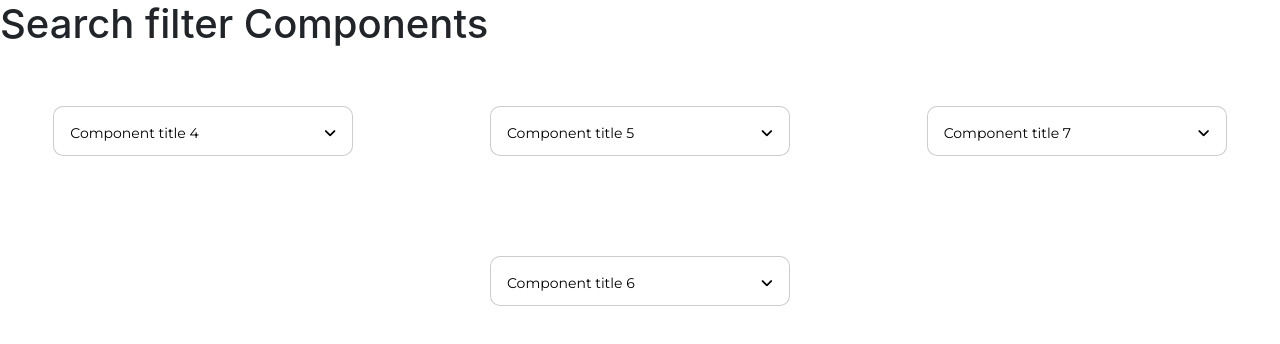
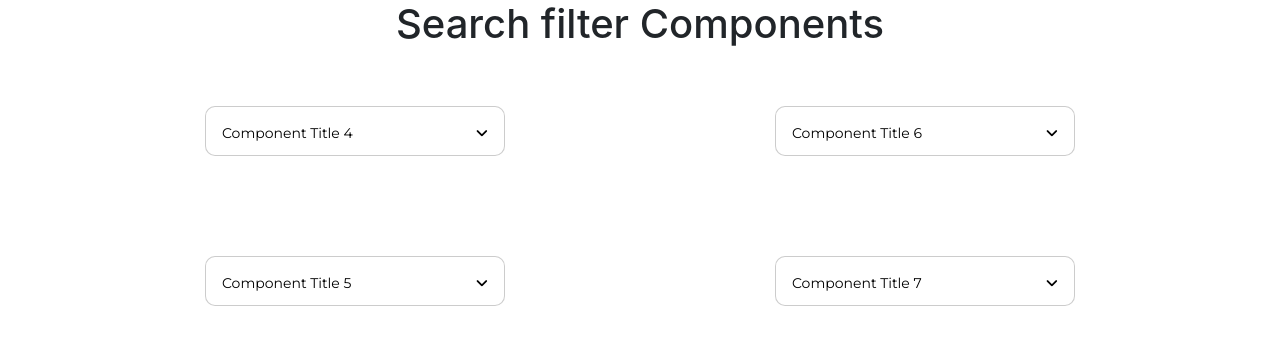
Before and after one commit to tonni-akter-dev/search-filter-items, a React (Vite) app: page / in a window 1280 px wide. Shown: the top 344 px of the page. Built offline with nearby package versions, Linux system fonts and the light colour scheme.

Commit message:
component 6 done

```diff
--- a/src/App.jsx
+++ b/src/App.jsx
@@ -6,12 +6,17 @@ import Component6 from "./comnponents/Component6/Component6";
 
 function App() {
   return (
-    <>
-      <h1>Search filter Components</h1>
+    <div className="container">
+      <h1 className="text-center">Search filter Components</h1>
       <div className="row">
         <div className="col">
           <Component4 />
         </div>
+        <div className="col">
+          <Component6 />
+        </div>
+      </div>
+      <div className="row">
         <div className="col">
           <Component5 />
         </div>
@@ -19,8 +24,7 @@ function App() {
           <Component7 />
         </div>
       </div>
-      <Component6 />
-    </>
+    </div>
   );
 }
 
--- a/src/comnponents/Component4/Component4.css
+++ b/src/comnponents/Component4/Component4.css
@@ -80,13 +80,12 @@
 
 
 /* ----------------------- */
-.component_four {
+/* .component_four {
     width: 300px;
     border-radius: 10px;
     border: 1px solid rgba(0, 0, 0, 0.20);
     background: #FFF;
-    /* padding-left: 8px; */
-}
+} */
 
 .component_full_four .heading {
     padding: 9px 13px;
@@ -101,8 +100,9 @@
     border: 1px solid rgba(0, 0, 0, 0.20);
     background: #FFF;
     /* padding: 13px; */
+
     margin: 50px auto;
-    max-width: 300px;
+    max-width: 283px;
     font-family: Montserrat;
     font-size: 14px;
     font-style: normal;
--- a/src/comnponents/Component4/Component4.jsx
+++ b/src/comnponents/Component4/Component4.jsx
@@ -35,7 +35,7 @@ export default function Component4() {
     <>
       <div className={`${!open ? "component_four" : "component_full_four"}`}>
         <div onClick={handleOpen} className="heading">
-          <p className="title">Component title 4</p>
+          <p className="title">Component Title 4</p>
           <p>
             {open ? (
               <i className="fas fa-angle-down rotate"></i>
@@ -71,11 +71,18 @@ export default function Component4() {
                   {optionsOpen ? (
                     <div>
                       {options.map((option) => (
-                        <option> {option}</option>
+                        <option> {option}  </option>
                       ))}
                     </div>
                   ) : (
-                    `Options`
+                    <p>
+                      Option 1
+                      {optionsOpen ? (
+                        <i className="m-2 fas fa-angle-down rotate"></i>
+                      ) : (
+                        <i className="m-2 fas fa-angle-down"></i>
+                      )}
+                    </p>
                   )}
                 </div>
               </li>
--- a/src/comnponents/Component6/Component6.css
+++ b/src/comnponents/Component6/Component6.css
@@ -10,7 +10,7 @@
     border-radius: 10px;
     border: 1px solid rgba(0, 0, 0, 0.20);
     background: #FFF;
-    padding: 13px;
+    padding-right: 13px;
     margin: 50px auto;
     max-width: 300px;
     font-family: Montserrat;
@@ -19,6 +19,7 @@
     font-weight: 400;
     line-height: 27.073px;
     padding-left: 0px !important;
+    height: 103px;
 }
 .component_full_six .ul_design {
     padding-left: 14px;
--- a/src/comnponents/Component6/Component6.jsx
+++ b/src/comnponents/Component6/Component6.jsx
@@ -35,7 +35,7 @@ export default function Component6() {
     <div>
       <div className={`${!open ? "component_four" : "component_full_six"}`}>
         <div onClick={handleOpen} className="heading">
-          <p className="title">Component title 6</p>
+          <p className="title">Component Title 6</p>
           <p>
             {open ? (
 
--- a/src/comnponents/Component7/Component7.css
+++ b/src/comnponents/Component7/Component7.css
@@ -56,8 +56,11 @@
     /* 193.382% */
     padding: 11px;
     width: 300px !important;
+    gap: 3px;
 }
-
+.rotate{
+    transform: rotate(180deg);
+}
 .date_container span {
     color: #000;
     font-family: Montserrat;
@@ -81,11 +84,11 @@
     line-height: 27.073px;
     /* 193.382% */
 }
-
 .dddddd {
     display: flex;
     justify-content: space-between;
     align-items: center !important;
+gap: 4px;
 
 }
 
@@ -96,5 +99,4 @@
     font-style: normal;
     font-weight: 400;
     line-height: 27.073px;
-    /* 270.735% */
 }
--- a/src/comnponents/Component7/Component7.jsx
+++ b/src/comnponents/Component7/Component7.jsx
@@ -35,13 +35,13 @@ export default function Component7() {
   ) : (
     <div className="dddddd">
       <small> DD / MM / YYYY</small>
-     {/*  <p>
-        {open ? (
+      <p>
+        {date ? (
+          <i className="fas fa-angle-up"></i>
+          ) : (
           <i className="fas fa-angle-down "></i>
-        ) : (
-          <i className="fas fa-angle-down rotate"></i>
         )}
-      </p> */}
+      </p>
     </div>
   );
 
@@ -49,7 +49,7 @@ export default function Component7() {
     <div>
       <div className={`${!open ? "component_four" : "component_full_seven"}`}>
         <div onClick={handleOpen} className="heading">
-          <p className="title">Component title 7</p>
+          <p className="title">Component Title 7</p>
           <p>
             {open ? (
               <i className="fas fa-angle-down rotate"></i>
--- a/src/comnponents/component5/Component5.jsx
+++ b/src/comnponents/component5/Component5.jsx
@@ -37,7 +37,7 @@ export default function Component5() {
       <div className={`${!open ? "component_four" : "component_full_five"}`}>
         <div onClick={handleOpen} className="heading">
           <p className="title">
-            Component title 5{" "}
+            Component Title 5{" "}
             {newOptions.length > 0 && <span>({newOptions.length})</span>}
           </p>
           <p>
```
